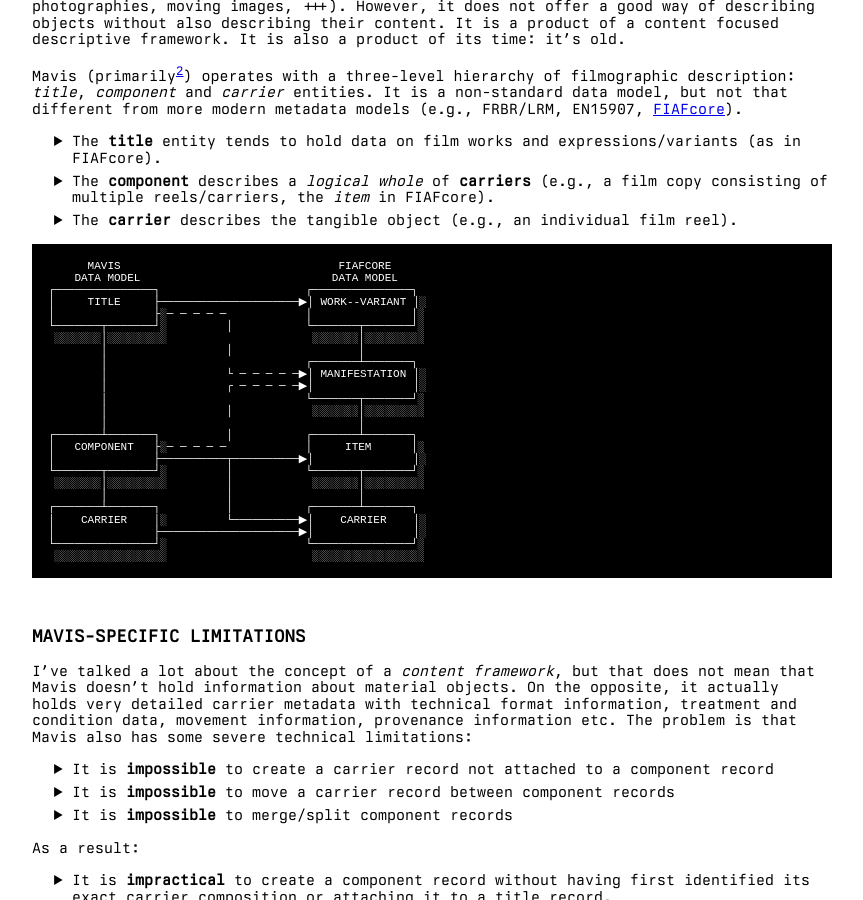
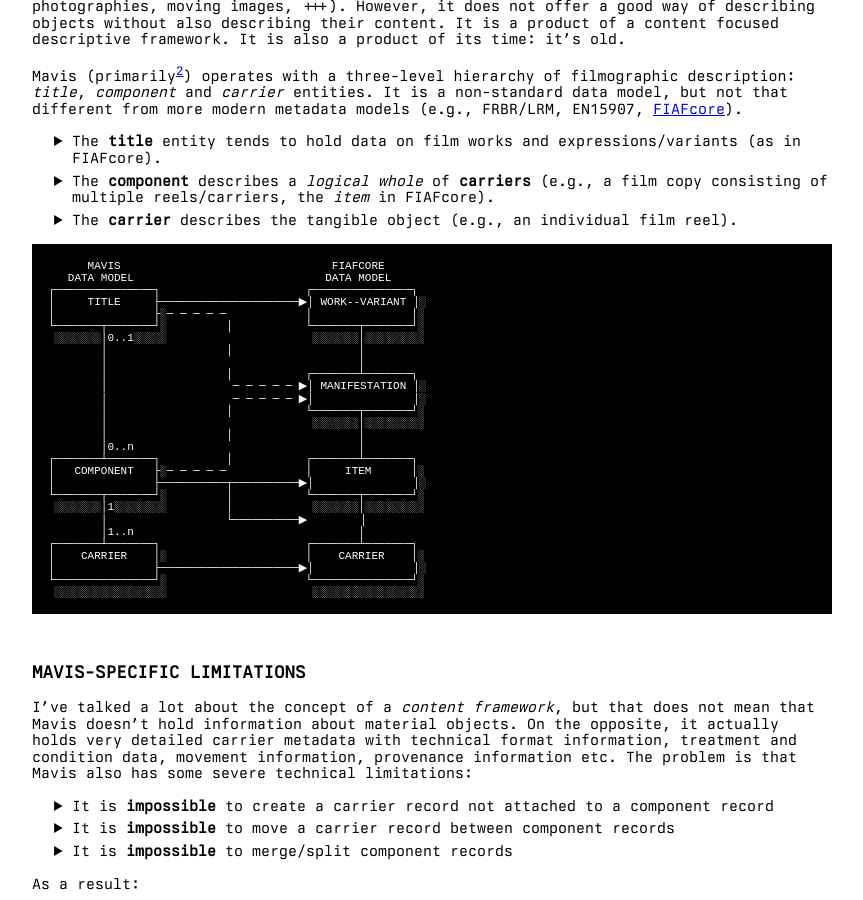
Before and after one commit to torbjornbp/torbjornbp.github.io, a Jekyll site: the page built from _posts/documents/2023-10-20-cataloging-principles.md, in a window 1280 px wide and 900 px high, scrolled down 1465 px. Shown: the whole window, without its empty margins (208-1071 px from the left). Built offline with Jekyll 4.4.1, drawn with Linux system fonts in a browser that asks for light colours.

Commit message:
Update 2023-10-20-cataloging-principles.md

````diff
--- a/_posts/documents/2023-10-20-cataloging-principles.md
+++ b/_posts/documents/2023-10-20-cataloging-principles.md
@@ -39,28 +39,31 @@
 - The **carrier** describes the tangible object (e.g., an individual film reel).
 
 ```
-      MAVIS                                 FIAFCORE
-    DATA MODEL                             DATA MODEL
+      MAVIS                                FIAFCORE
+   DATA MODEL                             DATA MODEL
 ┌───────────────┐                      ┌───────────────┐
 │     TITLE     ├─────────────────────▶│ WORK--VARIANT │░
 │               ├░─ ─ ─ ─ ─            │               │░
 └───────┬───────┘░         │           └───────┬───────┘░
- ░░░░░░░│░░░░░░░░░                      ░░░░░░░│░░░░░░░░░
+ ░░░░░░░│0..1░░░░░                      ░░░░░░░│░░░░░░░░░
         │                  │                   │
-        │                              ┌───────┴───────┐
-        │                  └ ─ ─ ─ ─ ─▶│ MANIFESTATION │░
-        │                  ┌ ─ ─ ─ ─ ─▶│               │░
-        │                              └───────┬───────┘░
-        │                  │            ░░░░░░░│░░░░░░░░░
         │                                      │
+        │                  │           ┌───────┴───────┐
+        │                   ─ ─ ─ ─ ─ ▶│ MANIFESTATION │░
+        │                   ─ ─ ─ ─ ─ ▶│               │░
+        │                  │           └───────┬───────┘░
+        │                               ░░░░░░░│░░░░░░░░░
+        │                  │                   │
+        │0..n                                  │
 ┌───────┴───────┐          │           ┌───────┴───────┐
 │   COMPONENT   ├░─ ─ ─ ─ ─            │     ITEM      │░
 │               ├──────────┬──────────▶│               │░
 └───────┬───────┘░         │           └───────┬───────┘░
- ░░░░░░░│░░░░░░░░░         │            ░░░░░░░│░░░░░░░░░
-        │                  │                   │
-┌───────┴───────┐          │           ┌───────┴───────┐
-│    CARRIER    │░         └──────────▶│    CARRIER    │░
+ ░░░░░░░│1░░░░░░░░         │            ░░░░░░░│░░░░░░░░░
+        │                  └──────────▶        │
+        │1..n                                  │
+┌───────┴───────┐                      ┌───────┴───────┐
+│    CARRIER    │░                     │    CARRIER    │░
 │               ├─────────────────────▶│               │░
 └───────────────┘░                     └───────────────┘░
  ░░░░░░░░░░░░░░░░░                      ░░░░░░░░░░░░░░░░░
````
